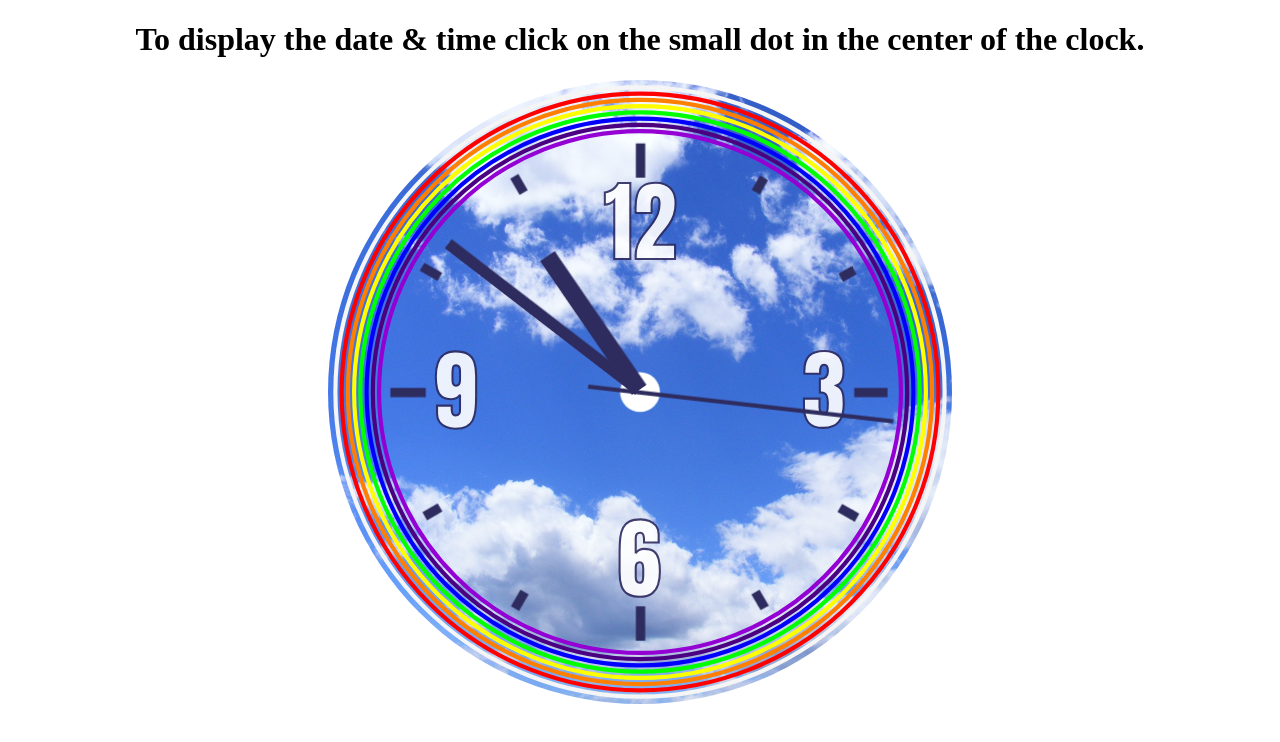
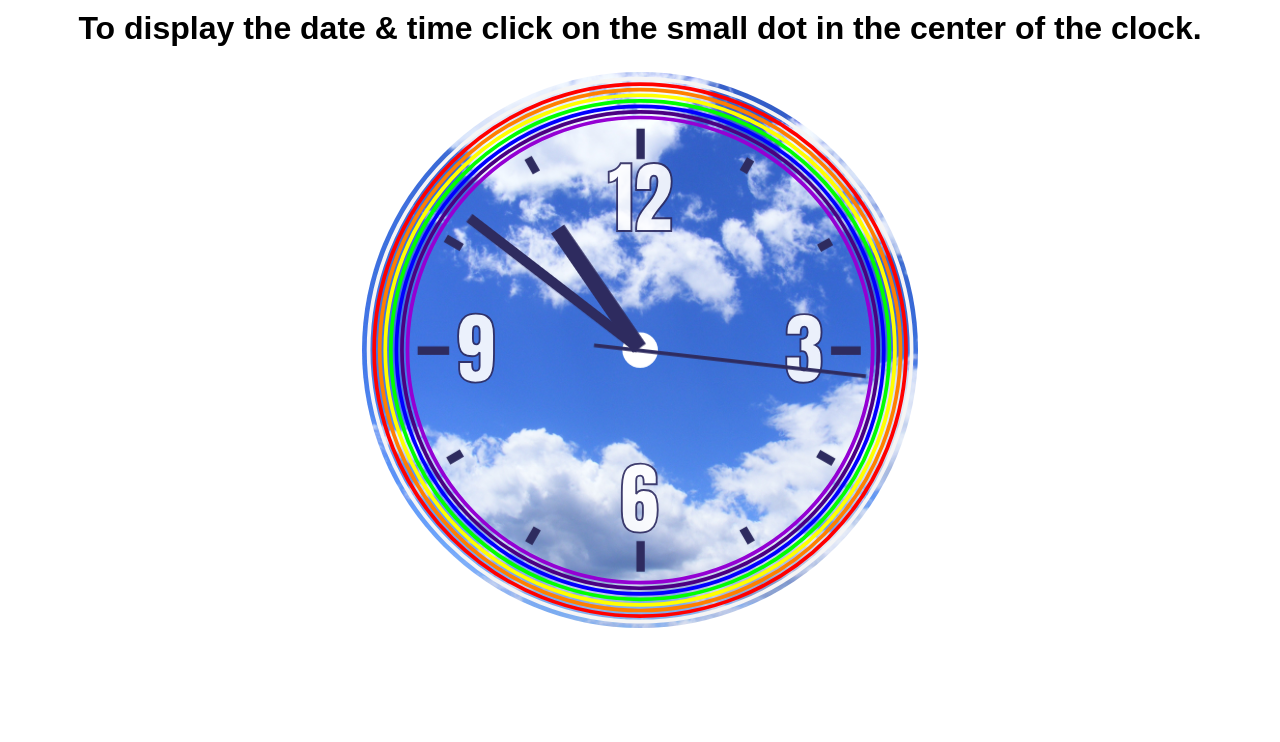
Before and after one commit to KMarieBrown/analog-clock, a plain HTML site: page index.html in a window 1280 px wide. Drawn offline with Linux system fonts and the light colour scheme.

Commit message:
📦 NEW: Add responsive design.

```diff
--- a/style.css
+++ b/style.css
@@ -1,15 +1,15 @@
 /* Layout */
+h1 {
+	text-align: center;
+	font-family: Arial, Helvetica, sans-serif;
+	margin: 10px 0 0;
+}
+
 .main {
 	height: 100%;
 	margin: 0;
 	display: flex;
-	padding-bottom: 320px;
-	padding-left: 320px;
-	padding-right: 320px;
-}
-
-h1 {
-	text-align: center;
+	padding: 2%;
 }
 
 .clockbox,
@@ -22,7 +22,7 @@ h1 {
 .background {
 	width: 35%;
 	height: 100%;
-	margin: auto;
+	margin: 0 auto;
 	background-image: url(assets/images/pexels-pixabay-53594.jpg);
 	background-size: auto 100%;
 	background-position: center top;
@@ -139,3 +139,22 @@ text {
 	transform-origin: 300px 300px;
 	transition: transform 0.5s ease-in-out;
 }
+
+/* For tablet size. */
+
+@media (min-width: 481px) and (max-width: 1024px) {
+	.main {
+		padding-bottom: 18%;
+		padding-left: 18%;
+		padding-right: 18%;
+	}
+}
+
+/* For desktop size. */
+@media (min-width: 1025px) {
+	.main {
+		padding-bottom: 28%;
+		padding-left: 28%;
+		padding-right: 28%;
+	}
+}
```
